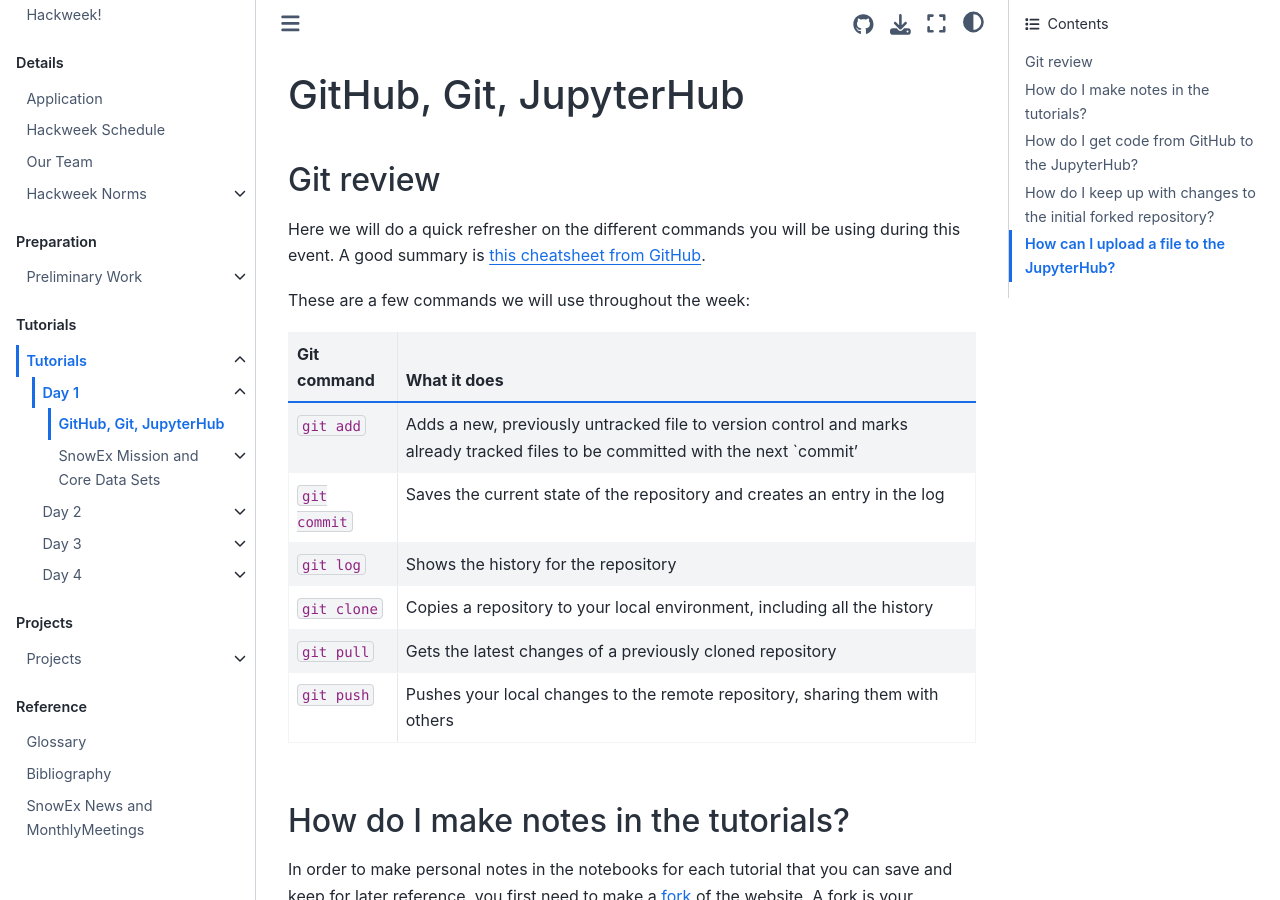
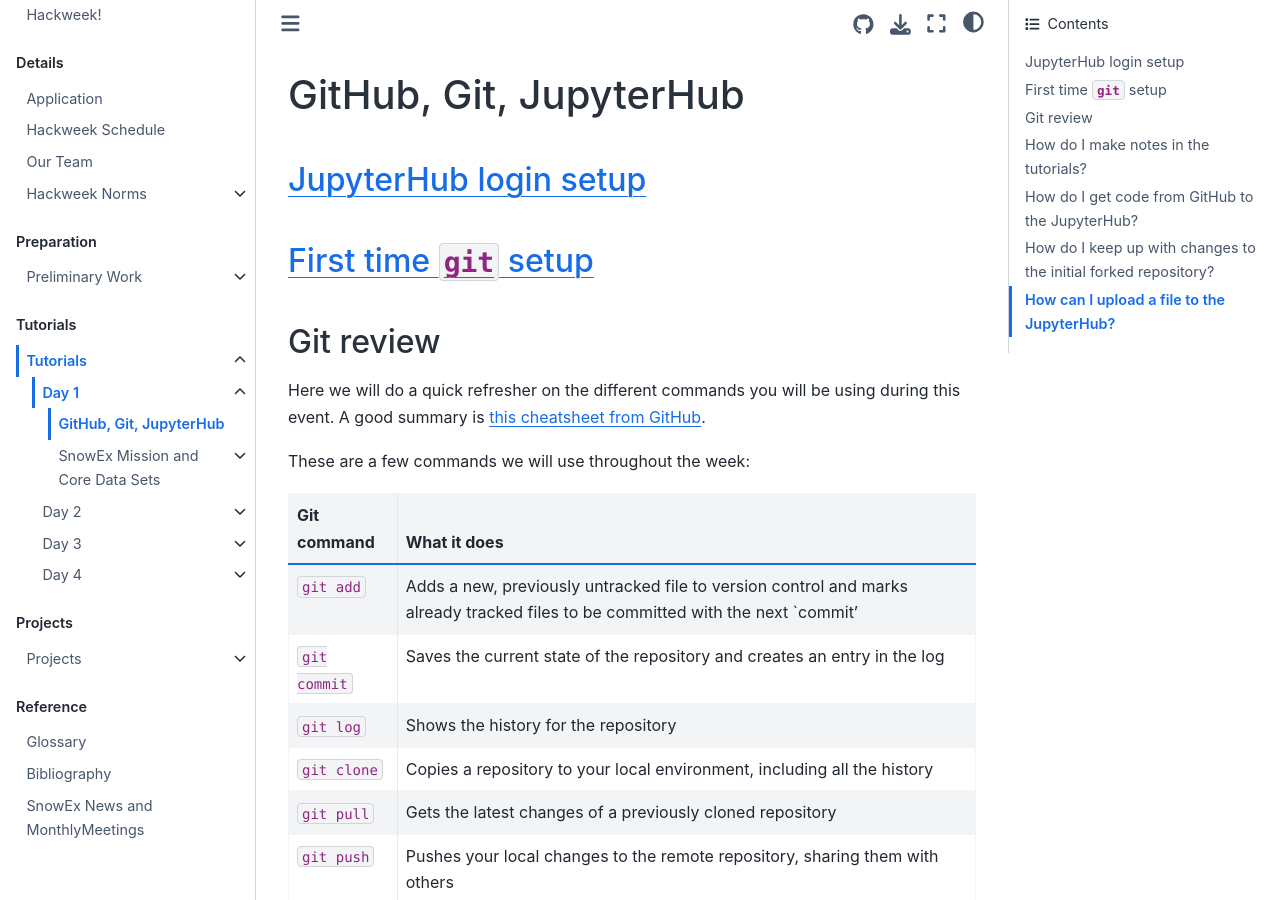
Before and after one commit to snowex-hackweek/website-2021, a Jupyter Book: the page built from book/tutorials/jupyter.md, in a window 1280 px wide and 900 px high. Built offline with Jupyter Book 1.0.4 settings and Sphinx 7.4.7 and the Sphinx Book theme 1.1.4, drawn with Linux system fonts in a browser that asks for light colours.

Commit message:
Tutorial - Git - Add more links to setup instructions.

```diff
--- a/book/tutorials/jupyter.md
+++ b/book/tutorials/jupyter.md
@@ -1,4 +1,8 @@
 # GitHub, Git, JupyterHub
+
+## [JupyterHub login setup](../preliminary/jupyterhub)
+
+## [First time `git` setup](../preliminary/git)
 
 ## Git review
 
```
